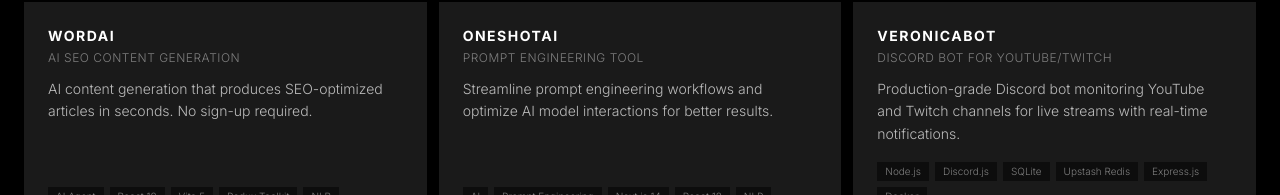
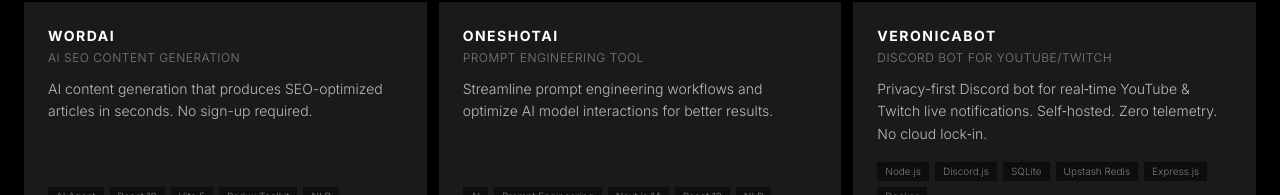
Before and after one commit to instax-dutta/Portfoliov4, a Next.js app: page /projects in a window 1280 px wide. Shown: the part 605-800 px from the top of the page. Built offline with nearby package versions, Linux system fonts and the light colour scheme.

Commit message:
update VeronicaBot project description

```diff
--- a/app/projects/ProjectsClient.tsx
+++ b/app/projects/ProjectsClient.tsx
@@ -43,7 +43,7 @@ const projects = [
   {
     title: "VeronicaBot",
     subtitle: "Discord Bot for YouTube/Twitch",
-    description: "Production-grade Discord bot monitoring YouTube and Twitch channels for live streams with real-time notifications.",
+    description: "Privacy-first Discord bot for real‑time YouTube & Twitch live notifications. Self‑hosted. Zero telemetry. No cloud lock‑in.",
     technologies: ["Node.js", "Discord.js", "SQLite", "Upstash Redis", "Express.js", "Docker"],
     link: "https://github.com/instax-dutta/VeronicaBot",
     github: "https://github.com/instax-dutta/VeronicaBot",
```
